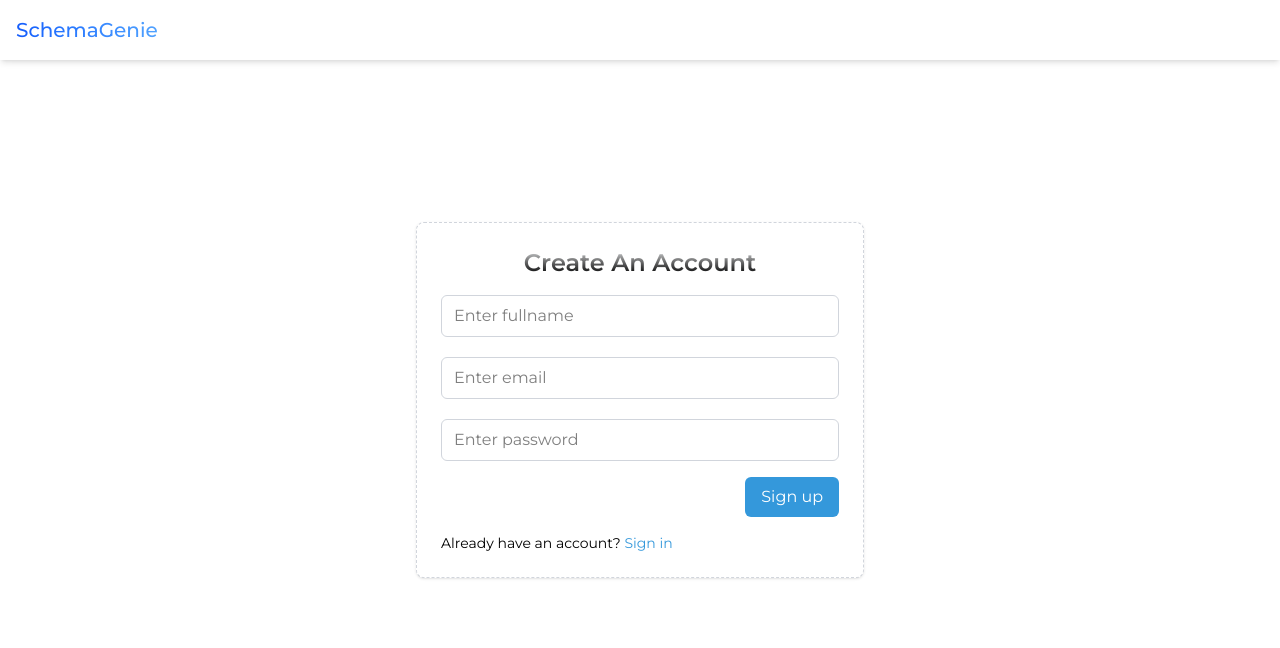
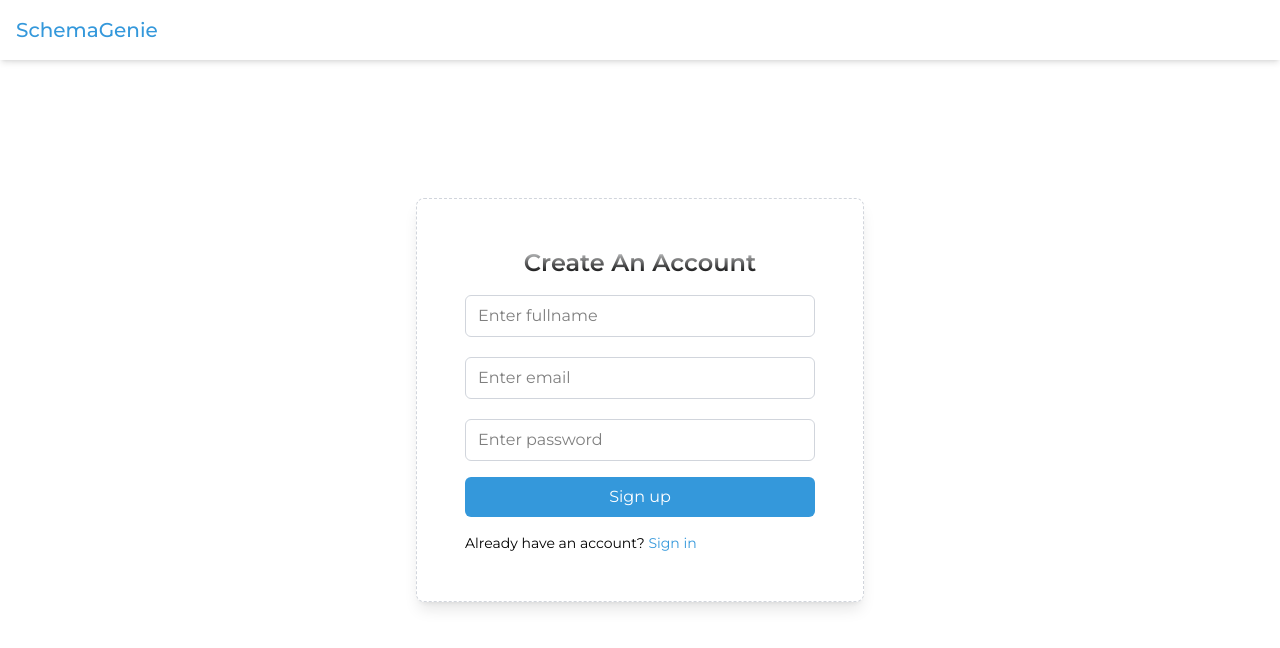
Before and after one commit to Darkeh1807/SchemaGenie, a React (Vite) app: page /signup in a window 1280 px wide. Shown: the top 648 px of the page. Built offline with nearby package versions, Linux system fonts and the light colour scheme.

Commit message:
fetched new remote update

```diff
--- a/src/Components/NavBar.tsx
+++ b/src/Components/NavBar.tsx
@@ -45,13 +45,13 @@ export const NavBar = () => {
               onClick={handleLogoClick}
               className="flex items-center space-x-3"
             >
-              <h2 className="text-xl font-medium bg-gradient-to-r from-blue-600 to-blue-400 bg-clip-text text-transparent dark:from-blue-400 dark:to-blue-300">
+              <h2 className="text-xl font-medium text-bluePrimary">
                 {AppConstants.appName}
               </h2>
             </NavLink>
           </div>
 
-          <p className="text-base font-medium text-gray-700 dark:text-gray-300 hidden md:block transition-colors">
+          <p className="text-base font-medium text-gray-900 hidden md:block transition-colors">
             {projectTitle ?? localStorage.getItem("project_title") ?? ""}
           </p>
 
@@ -59,13 +59,13 @@ export const NavBar = () => {
             {userName && (
               <button
                 onClick={handleSignOut}
-                className="text-sm font-medium text-gray-600 hover:text-red-500 dark:text-gray-400 dark:hover:text-red-400 transition-colors"
+                className="text-sm cursor-pointer font-medium text-red-600 hover:text-red-500 dark:hover:text-red-400 transition-colors"
               >
                 Sign out
               </button>
             )}
             {userName && (
-              <div className="flex items-center justify-center h-9 w-9 rounded-full bg-gradient-to-r from-blue-600 to-blue-400 text-white shadow-lg shadow-blue-500/20">
+              <div className="flex items-center justify-center h-9 w-9 rounded-full bg-gradient-to-r from-bluePrimary to-bluePrimary/40 text-white shadow-lg shadow-blue-500/20">
                 <p className="text-sm font-medium">
                   {userName.charAt(0).toUpperCase()}
                 </p>
--- a/src/Pages/SignIn.tsx
+++ b/src/Pages/SignIn.tsx
@@ -84,11 +84,11 @@ export const SignIn = () => {
           focus:ring-cyan-500/20 transition-all duration-500"
         />
 
-        <div className="flex justify-start w-full mt-4 space-x-3">
+        <div className="flex justify-end mt-4 space-x-3">
           <button
             type="submit"
             disabled={loading}
-            className="bg-bluePrimary w-full cursor-pointer text-white px-4 py-2 rounded-md hover:bg-bluePrimary/70 transition disabled:bg-gray-400"
+            className="bg-bluePrimary flex items-center justify-center w-full cursor-pointer text-white px-4 py-2 rounded-md hover:bg-bluePrimary/70 transition disabled:bg-bluePrimary/50"
           >
             {loading ? (
               <div className="border-2 h-4 w-4 border-b-0 border-white rounded-full animate-spin"></div>
--- a/src/Pages/SignUp.tsx
+++ b/src/Pages/SignUp.tsx
@@ -62,7 +62,10 @@ export const SignUp = () => {
   };
   return (
     <div className="fixed px-4 md:px-0 inset-0 flex items-center justify-center z-50">
-      <form className="bg-white p-6 w-md rounded-lg shadow-sm border border-dashed border-gray-300">
+      <form
+        onSubmit={signUp}
+        className="bg-white p-6 md:p-12 rounded-lg shadow-lg border border-dashed border-gray-300 w-full max-w-md"
+      >
         <h2 className="text-lg md:text-2xl text-center font-semibold mb-4 text-transparent bg-clip-text bg-gradient-to-t from-black to-gray-50">
           Create An Account
         </h2>
@@ -73,7 +76,8 @@ export const SignUp = () => {
           onChange={handleNameFieldChange}
           className="w-full px-3 py-2 border border-gray-300 rounded-md
           focus:outline-none hover:focus:border-bluePrimary/40 hover:animate-pulse focus:animate-none focus:ring-2
-          focus:ring-cyan-500/20 transition-all duration-500 mb-5"        />
+          focus:ring-cyan-500/20 transition-all duration-500 mb-5"
+        />
         <input
           type="email"
           placeholder="Enter email"
@@ -81,7 +85,8 @@ export const SignUp = () => {
           onChange={handleEmailFieldChange}
           className="w-full px-3 py-2 border border-gray-300 rounded-md
           focus:outline-none hover:focus:border-bluePrimary/40 hover:animate-pulse focus:animate-none focus:ring-2
-          focus:ring-cyan-500/20 transition-all duration-500 mb-5"        />
+          focus:ring-cyan-500/20 transition-all duration-500 mb-5"
+        />
         <input
           type="password"
           required
@@ -89,11 +94,13 @@ export const SignUp = () => {
           placeholder="Enter password"
           className="w-full px-3 py-2 border border-gray-300 rounded-md
           focus:outline-none hover:focus:border-bluePrimary/40 hover:animate-pulse focus:animate-none focus:ring-2
-          focus:ring-cyan-500/20 transition-all duration-500"        />
+          focus:ring-cyan-500/20 transition-all duration-500"
+        />
         <div className="flex justify-end mt-4 space-x-3">
           <button
-            onClick={signUp}
-            className="bg-bluePrimary cursor-pointer text-white px-4 py-2 rounded-md hover:bg-bluePrimary transition disabled:bg-gray-400"
+            type="submit"
+            disabled={loading}
+            className="bg-bluePrimary flex items-center justify-center w-full cursor-pointer text-white px-4 py-2 rounded-md hover:bg-bluePrimary/70 transition disabled:bg-bluePrimary/50"
           >
             {loading ? (
               <div className="border-2 h-4 w-4 border-b-0 border-white rounded-full animate-spin"></div>
```
Also changed, not shown: 1 other file (tests, documents, lock files or other folders).
